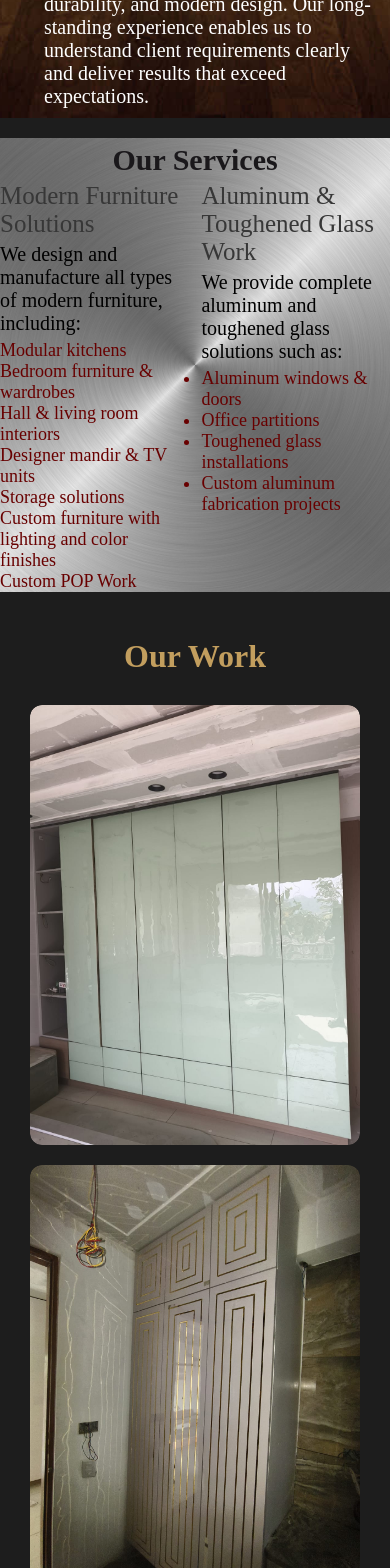
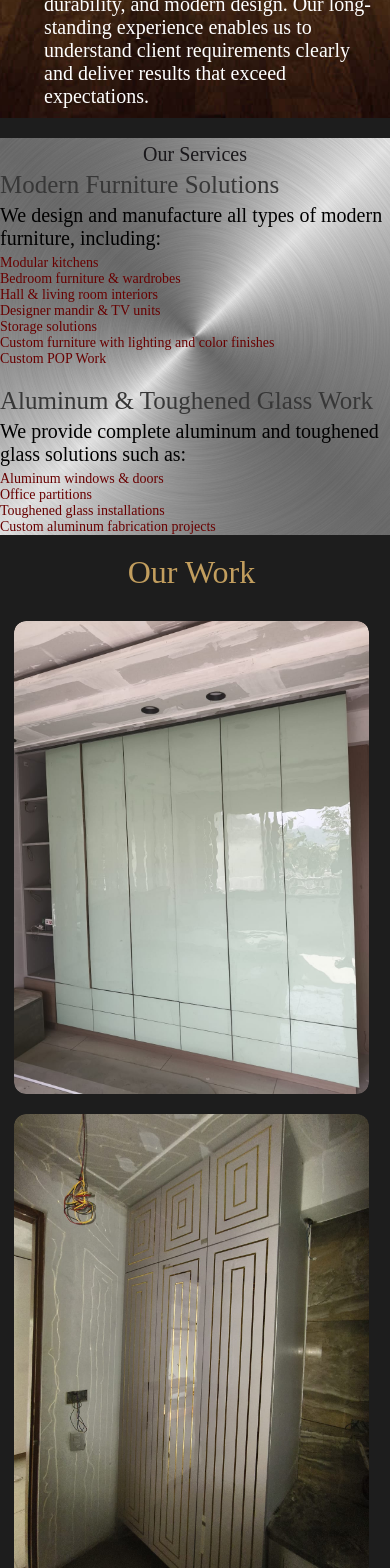
Before and after one commit to maheksondagar8-prog/ck-website, a React (Create React App) app: page / in a window 390 px wide. Shown: the part 2120-3688 px from the top of the page. Built offline with nearby package versions, Linux system fonts and the light colour scheme.

Commit message:
Gallery section Done

```diff
--- a/src/pages/gallery/index.jsx
+++ b/src/pages/gallery/index.jsx
@@ -1,4 +1,5 @@
 import Masonry from "react-masonry-css";
+import { motion } from "framer-motion";
 import "./styles.scss";
 import cupboard1 from "../../assets/cupboard-1.jpg";
 import cupboard from "../../assets/cupboard.jpg";
@@ -23,30 +24,33 @@ import wooden from "../../assets/wooden.jpg";
 import door from "../../assets/door.jpg";
 import window4 from "../../assets/window-4.jpg";
 import smallwin from "../../assets/small-win.jpg";
-const images = [
-    cupboard1,
-    cupboard,
-    hall1,
-    hall2,
-    hall3,
-    hall4,
-    hall5,
-    hall6,
-    pop,
-    hall,
-    room1,
-    room2,
-    room3,
-    TV,
-    win,
-    window1,
-    window2,
-    window3,
-    wooden1,
-    wooden,
-    door,
-    window4,
-    smallwin
+import video1 from "../../assets/video-1.mp4";
+
+const media = [
+    { type: "image", src: cupboard1 },
+    { type: "image", src: cupboard },
+    { type: "image", src: hall1 },
+    { type: "image", src: hall2 },
+    { type: "image", src: hall3 },
+    { type: "image", src: hall4 },
+    { type: "image", src: hall5 },
+    { type: "image", src: hall6 },
+    { type: "image", src: pop },
+    { type: "image", src: hall },
+    { type: "image", src: room1 },
+    { type: "image", src: room2 },
+    { type: "image", src: room3 },
+    { type: "video", src: video1 },
+    { type: "image", src: TV },
+    { type: "image", src: win },
+    { type: "image", src: window1 },
+    { type: "image", src: window2 },
+    { type: "image", src: window3 },
+    { type: "image", src: wooden1 },
+    { type: "image", src: wooden },
+    { type: "image", src: door },
+    { type: "image", src: window4 },
+    { type: "image", src: smallwin },
 ];
 
 const breakpointColumnsObj = {
@@ -59,16 +63,31 @@ const breakpointColumnsObj = {
 const Gallery = () => {
     return (
         <div className="gallery">
-            <h2 className="gallery__title">Our Work</h2>
+
+            <motion.div className='gallery__title'
+                initial={{ opacity: 0, y: 30 }}
+                whileInView={{ opacity: 1, y: 0 }}
+                transition={{ duration: 0.8 }}>
+                Our Work
+            </motion.div>
 
             <Masonry
                 breakpointCols={breakpointColumnsObj}
                 className="gallery__grid"
                 columnClassName="gallery__column"
             >
-                {images.map((img, index) => (
+                {media.map((item, index) => (
                     <div key={index} className="gallery__item">
-                        <img src={img} alt={`gallery-${index}`} loading="lazy" />
+                        {item.type === "image" ? (
+                            <img src={item.src} alt={`gallery-${index}`} loading="lazy" />
+                        ) : (
+                            <video
+                                src={item.src}
+                                controls
+                                muted
+                                preload="metadata"
+                            />
+                        )}
                     </div>
                 ))}
             </Masonry>
--- a/src/pages/gallery/styles.scss
+++ b/src/pages/gallery/styles.scss
@@ -1,5 +1,5 @@
 .gallery {
-    padding: 30px 30px;
+    padding: 3px 21px 16px 14px;
 
     &__title {
         text-align: center;
--- a/src/pages/services/styles.scss
+++ b/src/pages/services/styles.scss
@@ -34,3 +34,36 @@
         }
     }
 }
+
+@media only screen and (max-width: 768px) {
+    .services {
+        &_main_title {
+            color: #1a181b;
+            font-size: 20px;
+            font-weight: 500;
+            display: flex;
+            justify-content: center;
+        }
+
+        &_content {
+            display: flex;
+            flex-direction: column;
+            justify-content: center;
+            color: #680000;
+            font-size: 14px;
+            justify-content: space-around;
+        }
+
+        &_title {
+            color: #373737;
+            font-size: 22px;
+            margin-bottom: 5px;
+        }
+
+        &_sub_title {
+            color: #000000;
+            font-size: 21px;
+            margin-bottom: 5px;
+        }
+    }
+}
```
Also changed, not shown: 1 other file (tests, documents, lock files or other folders).
